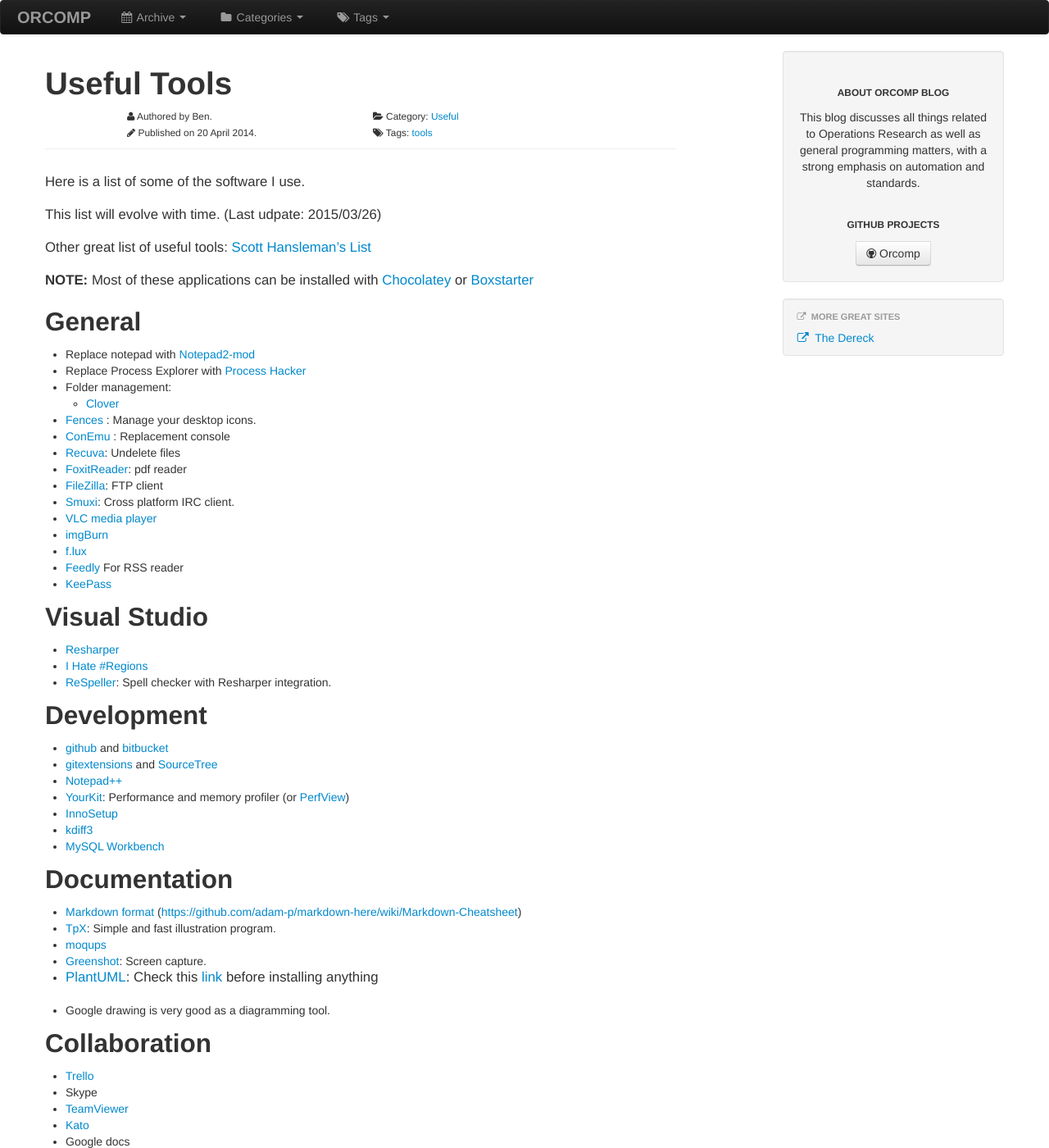
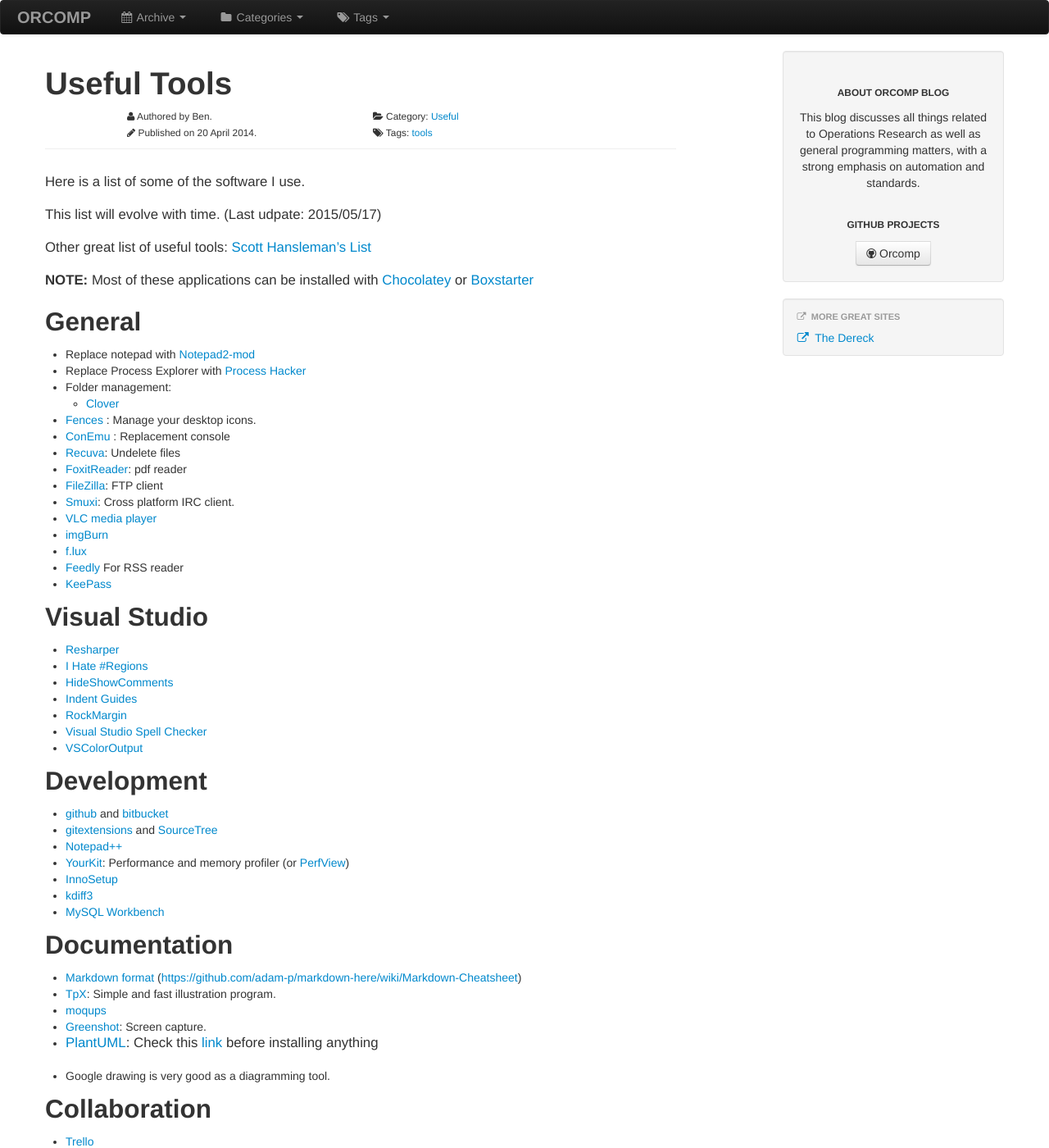
Before and after one commit to Orcomp/Blog, a Jekyll site: the page built from _posts/2014-04-20-Useful-Tools.md, in a window 1280 px wide and 1400 px high. Shown: the whole window at 82% size. Built offline with Jekyll 4.4.1, drawn with Linux system fonts in a browser that asks for light colours; some of the changed text lies outside the part shown.

Commit message:
updated vs extensions

```diff
--- a/_posts/2014-04-20-Useful-Tools.md
+++ b/_posts/2014-04-20-Useful-Tools.md
@@ -8,7 +8,7 @@
 
 Here is a list of some of the software I use.
 
-This list will evolve with time. (Last udpate: 2015/03/26)
+This list will evolve with time. (Last udpate: 2015/05/17)
 
 Other great list of useful tools: [Scott Hansleman's List](http://www.hanselman.com/blog/ScottHanselmans2014UltimateDeveloperAndPowerUsersToolListForWindows.aspx)
 
@@ -36,7 +36,11 @@
 
 - [Resharper](http://www.jetbrains.com/resharper/)
 - [I Hate #Regions](http://visualstudiogallery.msdn.microsoft.com/0ca60d35-1e02-43b7-bf59-ac7deb9afbca)
-- [ReSpeller](http://visualstudiogallery.msdn.microsoft.com/1dae1354-c868-4a4d-a2f9-8d7e83acd07a?SRC=VSIDE): Spell checker with Resharper integration.
+- [HideShowComments](https://visualstudiogallery.msdn.microsoft.com/03141ea7-c35e-4533-b05b-9e60545e93eb)
+- [Indent Guides](https://visualstudiogallery.msdn.microsoft.com/e792686d-542b-474a-8c55-630980e72c30)
+- [RockMargin](https://visualstudiogallery.msdn.microsoft.com/1b0d7360-40dd-447e-8bef-90e2cf52f683)
+- [Visual Studio Spell Checker](https://visualstudiogallery.msdn.microsoft.com/a23de100-31a1-405c-b4b7-d6be40c3dfff)
+- [VSColorOutput](https://visualstudiogallery.msdn.microsoft.com/f4d9c2b5-d6d7-4543-a7a5-2d7ebabc2496)
 
 ## Development
 
@@ -106,6 +110,15 @@
 
 # Updates
 
+## 2015/07/17
+
+- (-) [ReSpeller](http://visualstudiogallery.msdn.microsoft.com/1dae1354-c868-4a4d-a2f9-8d7e83acd07a?SRC=VSIDE)
+- (+) [HideShowComments](https://visualstudiogallery.msdn.microsoft.com/03141ea7-c35e-4533-b05b-9e60545e93eb)
+- (+) [Indent Guides](https://visualstudiogallery.msdn.microsoft.com/e792686d-542b-474a-8c55-630980e72c30)
+- (+) [RockMargin](https://visualstudiogallery.msdn.microsoft.com/1b0d7360-40dd-447e-8bef-90e2cf52f683)
+- (+) [Visual Studio Spell Checker](https://visualstudiogallery.msdn.microsoft.com/a23de100-31a1-405c-b4b7-d6be40c3dfff)
+- (+) [VSColorOutput](https://visualstudiogallery.msdn.microsoft.com/f4d9c2b5-d6d7-4543-a7a5-2d7ebabc2496)
+
 ## 2015/03/26
 
 - (-) [Folders Popup](http://code.jeanlalonde.ca/folderspopup/)
```
